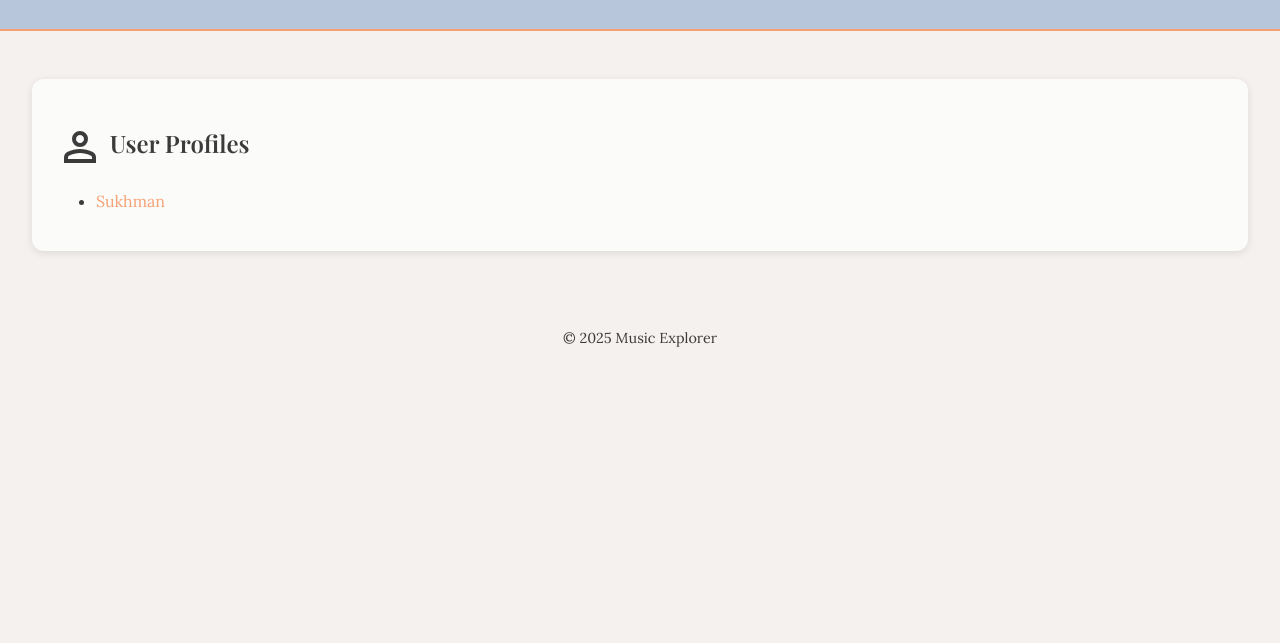
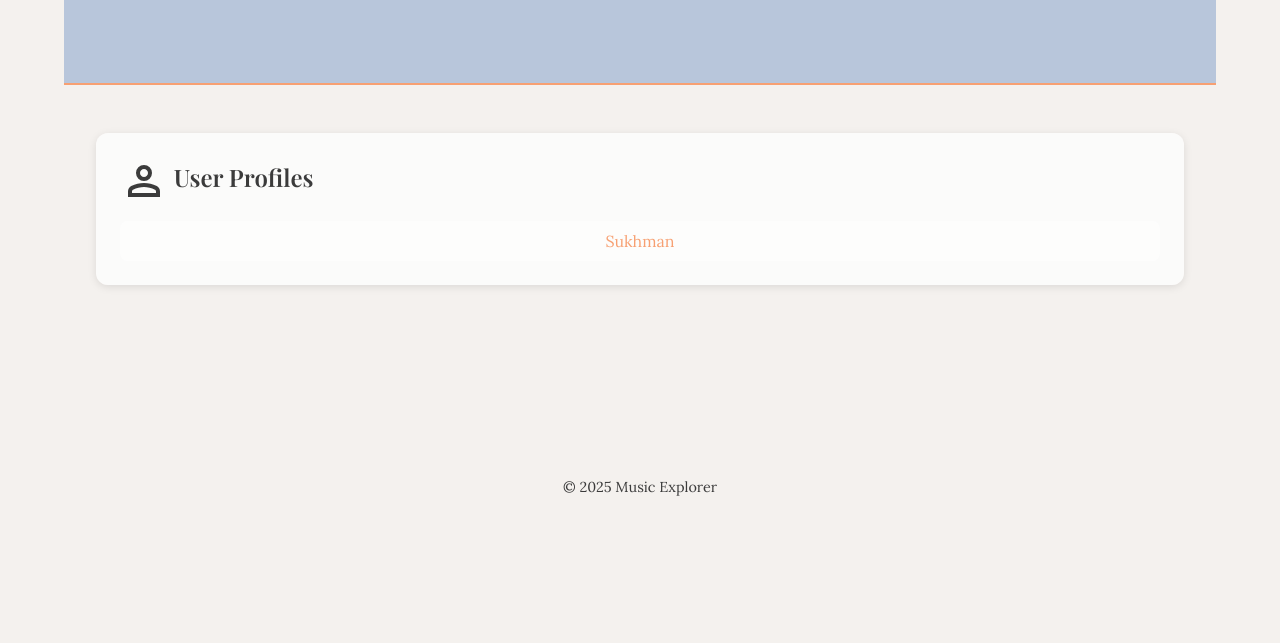
Before and after one commit to SukhmanKaur1/csc437, a website: page packages/proto/public/index.html in a window 1280 px wide. Shown: the part 157-800 px from the top of the page. Drawn offline with nearby package versions, Linux system fonts and the light colour scheme.

Commit message:
Lab 5: CSS Layout

```diff
--- a/packages/proto/public/index.html
+++ b/packages/proto/public/index.html
@@ -3,6 +3,7 @@
 <head>
   <meta charset="UTF-8" />
   <title>Music Explorer - Users</title>
+  <link rel="stylesheet" href="/styles/reset.css">
   <link rel="stylesheet" href="/styles/tokens.css" />
   <link rel="stylesheet" href="/styles/page.css" />
   <link rel="preconnect" href="https://fonts.googleapis.com">
--- a/packages/proto/public/styles/page.css
+++ b/packages/proto/public/styles/page.css
@@ -1,28 +1,46 @@
+/* page.css */
+
+/* Body Styling */
 body {
   background-color: var(--color-background-page);
   color: var(--color-text);
-  font-family: 'Lora', serif; /* updated for artsy body text */
+  font-family: 'Lora', serif;
   margin: 0;
   padding: 0;
+  display: grid;
+  grid-template-columns: 1fr min(1200px, 90%) 1fr;
+  min-height: 100vh;
 }
 
+/* Grid positioning */
+header, main, footer {
+  grid-column: 2;
+}
+
+/* Header Styling */
 header {
+  display: flex;
+  align-items: center;
+  justify-content: space-between;
   background-color: var(--color-background-header);
   color: var(--color-text-header);
-  text-align: center;
   padding: 2rem 1rem;
   border-bottom: 2px solid var(--color-accent);
+  text-align: center;
 }
 
+/* Main Content Styling */
 main {
   padding: 2rem;
 }
 
+/* Headings */
 h1, h2 {
   color: var(--color-text);
-  font-family: 'Playfair Display', serif; /* updated for artsy headings */
+  font-family: 'Playfair Display', serif;
 }
 
+/* Links */
 a {
   color: var(--color-accent);
   text-decoration: none;
@@ -32,6 +50,7 @@ a:hover {
   text-decoration: underline;
 }
 
+/* Footer Styling */
 footer {
   text-align: center;
   padding: 1rem;
@@ -39,14 +58,36 @@ footer {
   color: var(--color-text);
 }
 
+/* Section Styling */
 section {
   background-color: rgba(255, 255, 255, 0.7);
   border-radius: 12px;
   padding: 1.5rem;
   margin: 1rem 0;
   box-shadow: 0 2px 8px rgba(0, 0, 0, 0.1);
+  display: flex;
+  flex-direction: column;
+  gap: 1rem;
 }
 
+/* List inside sections */
+section ul {
+  display: flex;
+  flex-wrap: wrap;
+  gap: 1rem;
+  padding: 0;
+  list-style: none;
+}
+
+section ul li {
+  flex: 1 1 30%;
+  background: rgba(255, 255, 255, 0.5);
+  border-radius: 8px;
+  padding: 0.5rem;
+  text-align: center;
+}
+
+/* Icons Styling */
 svg.icon {
   display: inline;
   height: 2em;
@@ -54,3 +95,20 @@ svg.icon {
   vertical-align: middle;
   fill: currentColor;
 }
+
+/* Responsive Design */
+@media (max-width: 768px) {
+  body {
+    grid-template-columns: 1rem 1fr 1rem;
+  }
+
+  header {
+    flex-direction: column;
+    align-items: center;
+    text-align: center;
+  }
+
+  section ul li {
+    flex: 1 1 100%;
+  }
+}
--- /dev/null
+++ b/packages/proto/public/styles/reset.css
@@ -0,0 +1,13 @@
+/* reset.css */
+* {
+    margin: 0;
+    box-sizing: border-box;
+  }
+
+  body {
+    line-height: 1.5;
+  }
+
+  img, svg {
+    max-width: 100%;
+  }
```
Also changed, not shown: packages/proto/public/album.html (+1 -0 lines), packages/proto/public/artist-marias.html (+1 -0 lines), packages/proto/public/artist-seventeen.html (+1 -0 lines), packages/proto/public/badbunny.html (+1 -0 lines), packages/proto/public/genre.html (+1 -0 lines), packages/proto/public/user-sukhman.html (+1 -0 lines).
